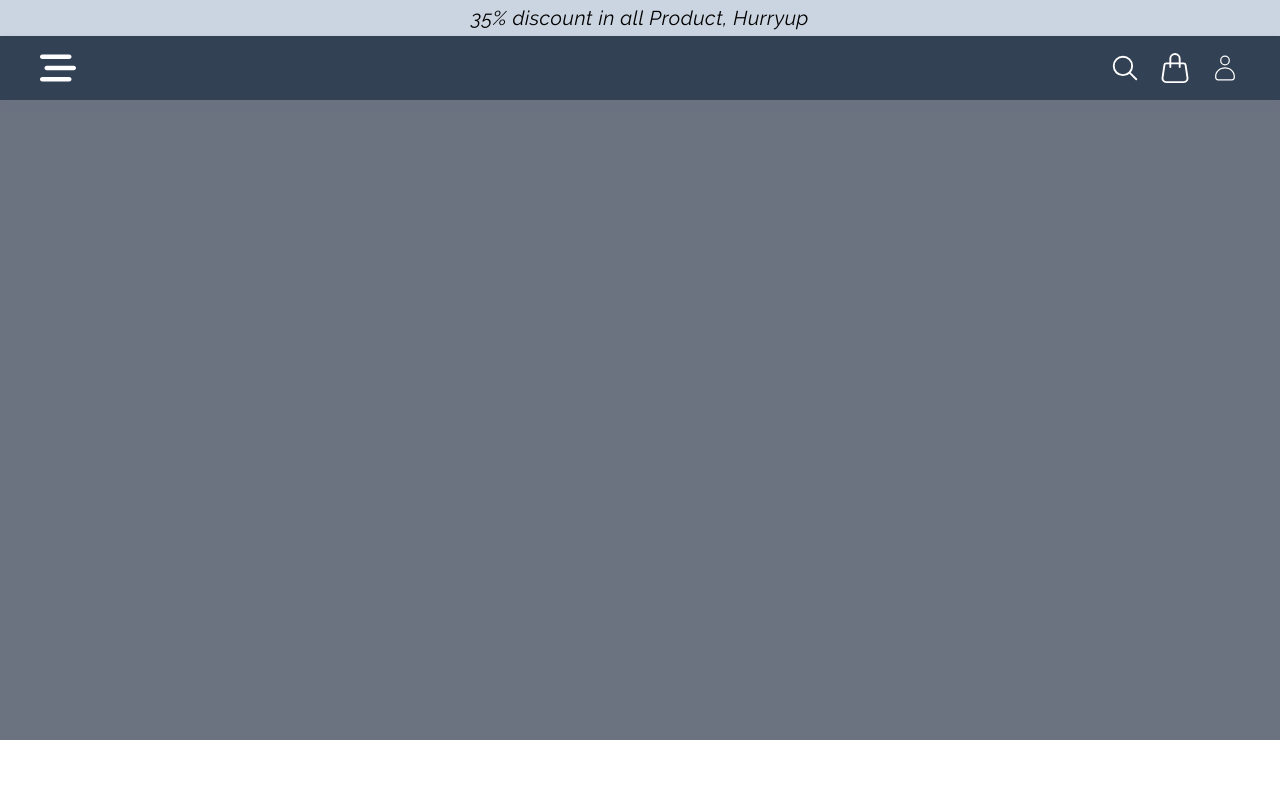
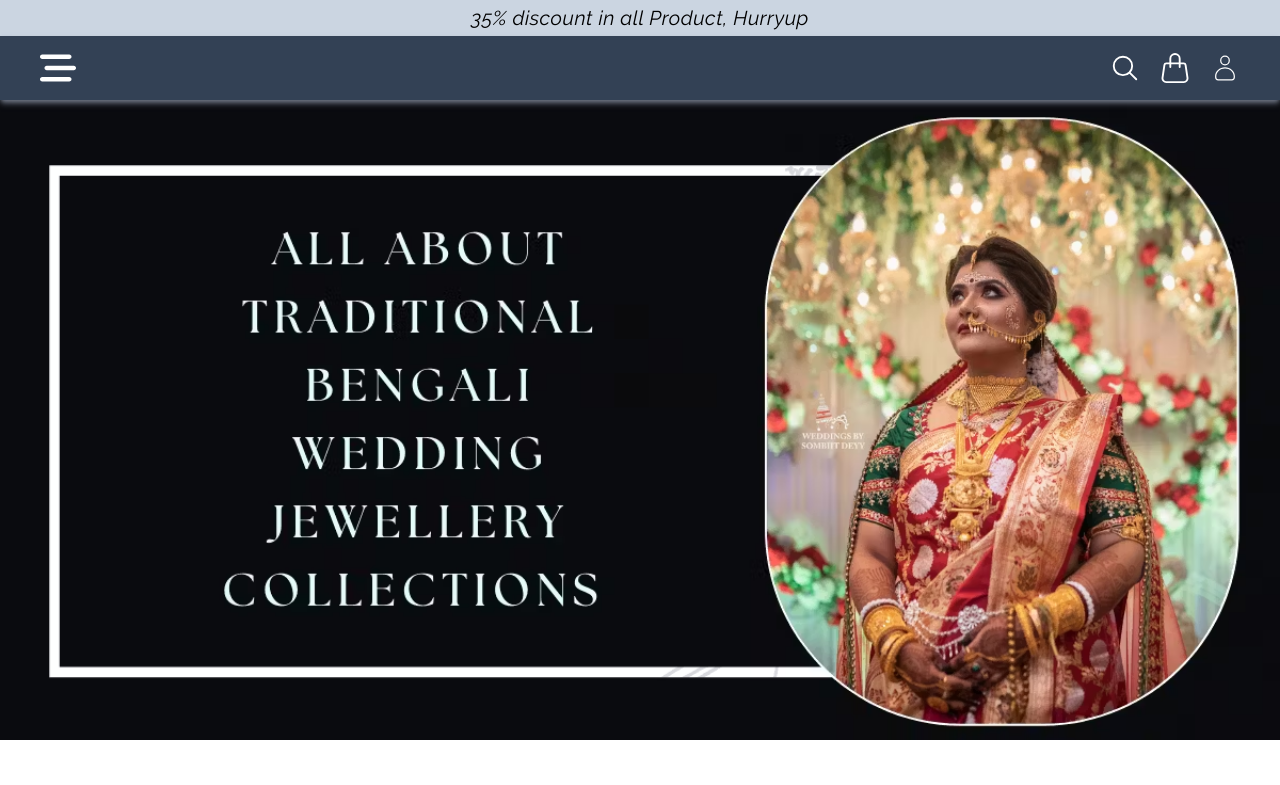
Before and after one commit to dspatel01/jewelleryShop, a React (Create React App) app: page / in a window 1280 px wide. Shown: the top 785 px of the page. Built offline with nearby package versions, Linux system fonts and the light colour scheme; a web font is replaced by a local one.

Commit message:
img testing

```diff
--- a/public/index.html
+++ b/public/index.html
@@ -26,7 +26,7 @@
       work correctly both with client-side routing and a non-root public URL.
       Learn how to configure a non-root public URL by running `npm run build`.
     -->
-    <title>React App</title>
+    <title>DP-jewellery</title>
   </head>
   <body>
     <noscript>You need to enable JavaScript to run this app.</noscript>
--- a/src/component/HeroSection.jsx
+++ b/src/component/HeroSection.jsx
@@ -1,4 +1,5 @@
 import React from 'react'
+import img from '../assets/cover.avif'
 
 
 const HeroSection = () => {
@@ -6,6 +7,7 @@ const HeroSection = () => {
         <>
 
             <div className=' bg-gray-500 w-full xl:h-[80vh] lg:h-[80vh] md:h-[60vh] sm:h-[50vh] h-[50vh]'>
+                <img className=' w-full xl:h-[80vh] lg:h-[80vh] md:h-[60vh] sm:h-[50vh] h-[50vh]' src={img} alt="" />
             </div>
 
         </>
```
Also changed, not shown: src/assets/cover.avif (added).
